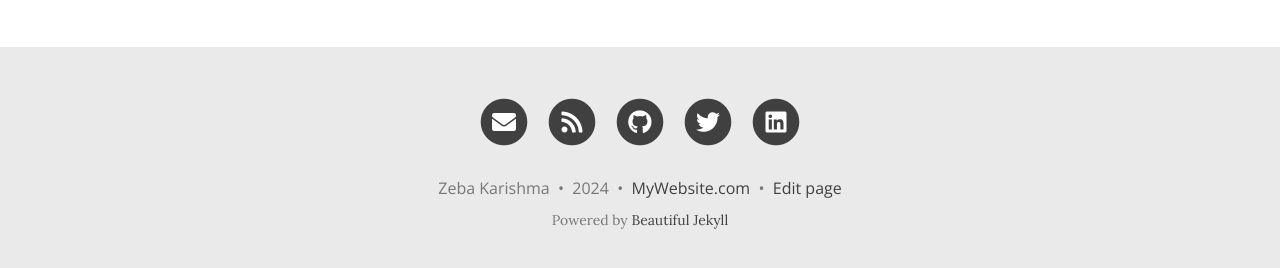
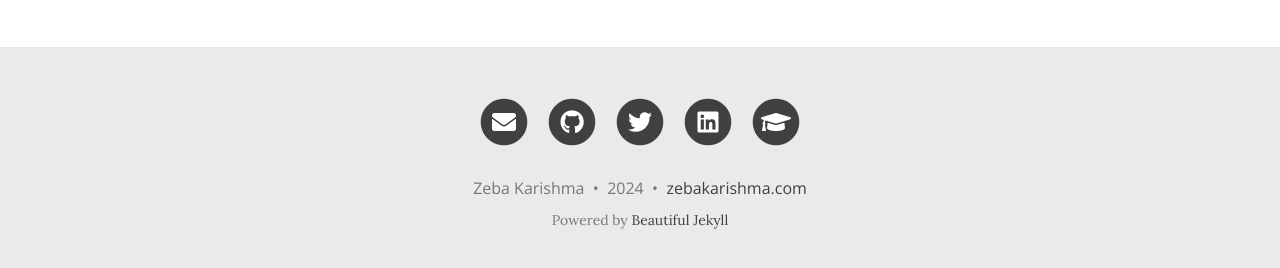
Before and after one commit to zebaKarishma/zebaKarishma.github.io, a Jekyll site: the page built from index.html, in a window 1280 px wide and 1372 px high. Shown: the part 1091-1359 px from the top of the window. Built offline with Jekyll 4.4.1, drawn with Linux system fonts in a browser that asks for light colours; nearby versions of some CDN libraries; the list of posts is cut into pages by our own code; comment, search, counter and statistics services are not loaded; some of the changed lines change nothing that is shown.

Commit message:
update config

```diff
--- a/_config.yml
+++ b/_config.yml
@@ -54,7 +54,7 @@ round-avatar: true
 # Uncomment the links you want to show and add your information to each one.
 social-network-links:
   email: "zeba.karishma@yahooinc.com"
-  rss: true  # remove this line if you don't want to show an RSS link at the bottom
+  rss: false  # remove this line if you don't want to show an RSS link at the bottom
 #  facebook: deanattali
   github: zebaKarishma
   twitter: daattali
@@ -64,7 +64,7 @@ social-network-links:
 #  medium: yourname
 #  reddit: yourname
   linkedin: zebakarishma
-  googlescholar: "https://scholar.google.com/citations?user=z-UzOEUAAAAJ&hl=en"
+  google-scholar: "z-UzOEUAAAAJ"
 #  xing: yourname
 #  stackoverflow: "3943160/daattali"
 #  snapchat: deanat78
@@ -107,7 +107,7 @@ share-links-active:
 
 # How to display the link to your website in the footer
 # Remove this if you don't want a link in the footer
-url-pretty: "MyWebsite.com"
+url-pretty: "zebakarishma.com"
 
 # Add the website title to the title of every page
 title-on-all-pages: true
@@ -125,7 +125,7 @@ feed_show_tags: true
 post_search: true
 
 # Add a button in the footer to edit the current page. Only works if your website is hosted on GitHub
-edit_page_button: true
+edit_page_button: false
 
 # Allow sub-menu items (second-level navigation menu items) to be longer than the top-level menu
 # If this setting is off, then long sub-menu words might get cut off
```
